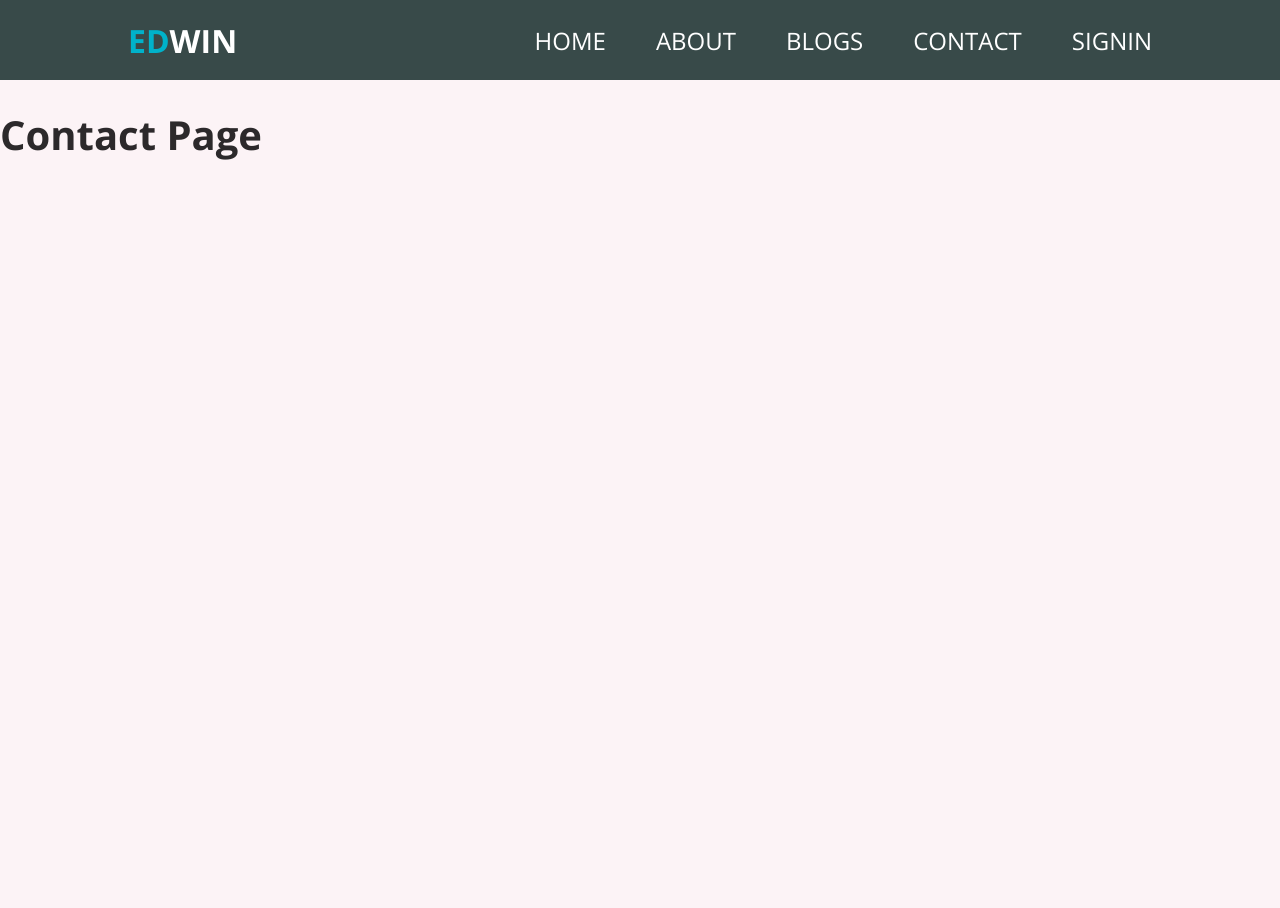
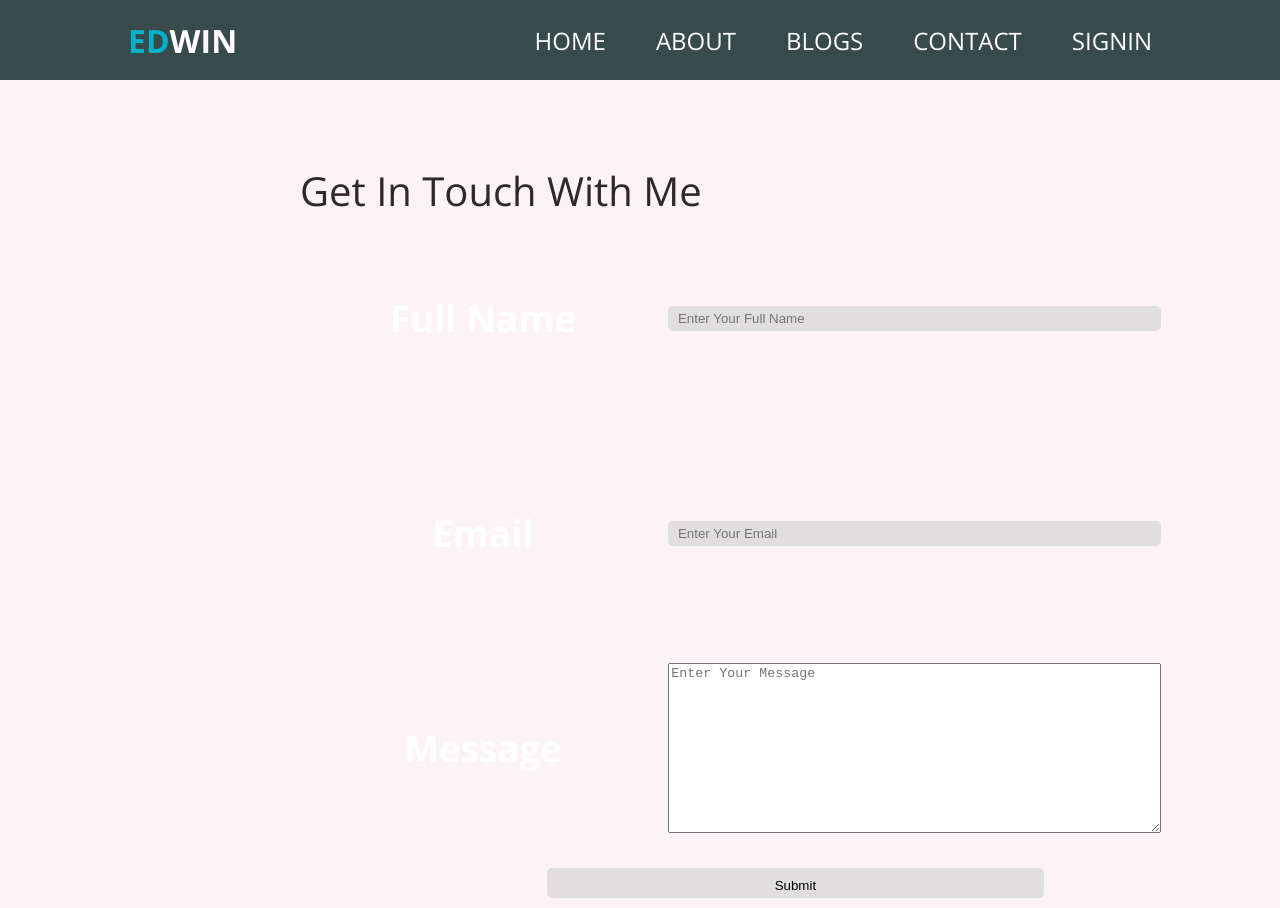
Before and after one commit to edwinnambaje/React-App, a React (Create React App) app: page /contact in a window 1280 px wide. Before the commit the page ends 800 px from the top, so only its background shows below. Built offline with nearby package versions, Linux system fonts and the light colour scheme.

Commit message:
added login and contact

```diff
--- a/src/components/layouts/MainNavigation.module.css
+++ b/src/components/layouts/MainNavigation.module.css
@@ -17,6 +17,7 @@
   .header ul {
     list-style: none;
     margin: 0;
+    justify-content: space-between;
     padding: 0;
     display: flex;
     align-items: baseline;
--- a/src/components/meetups/MeetupList.module.css
+++ /dev/null
@@ -1,5 +0,0 @@
-.list {
-    list-style: none;
-    margin: 0;
-    padding: 0;
-  }
--- a/src/pages/Contact.js
+++ b/src/pages/Contact.js
@@ -1,4 +1,30 @@
+import './contact.css'
 function Contact(){
-    return <h1>Contact Page</h1>;
+    return <section id="contact" className="contact">
+         <div className="contact-items">
+          <div className="contact-info"><h1>Get In Touch With Me</h1>
+          <div className="contact-form">
+            <div id="contact-form">
+              <div className="form-control">
+                <label htmlFor="name">Full Name</label>
+                <input type="text" id="name" name="sender-name" placeholder="Enter Your Full Name" className="input-field " />
+              </div>
+              <div className="name_error"> </div>
+              <div className="form-control">
+                <label htmlFor="email">Email</label>
+                <input type="email" id="email" name="sender-email" placeholder="Enter Your Email" className="input-field "/>
+              </div>
+              <div className="email_error"> </div>
+              <div className="form-control">
+                <label htmlFor="message">Message</label>
+                <textarea id="message" cols="70" rows="10" placeholder="Enter Your Message" name="message" className="input-field"></textarea>
+              </div>
+              <div className="message_error"> </div>
+              <div className="submit-button"><input type="submit" value="Submit" id="submit-btn" className="submit-btn"/></div>
+            </div>
+          </div>
+      </div>
+      </div>
+  </section>
 }
 export default Contact;
--- /dev/null
+++ b/src/pages/Login.css
@@ -0,0 +1,69 @@
+.main{
+	width: 580px;
+	height: 520px;
+	background: #384A49;
+	overflow: hidden;
+	border-radius: 10px;
+	box-shadow: 5px 20px 50px #000;
+	margin-top: 100px;
+    margin-left: 30%;
+}
+
+label{
+	color: #fff;
+	font-size: 2.3em;
+	justify-content: center;
+	display: flex;
+	margin: 60px;
+	font-weight: bold;
+	cursor: pointer;
+	transition: .5s ease-in-out;
+}
+input{
+	width: 60%;
+	height: 25px;
+	background: #e0dede;
+	justify-content: center;
+	display: flex;
+	margin:auto;
+	padding: 10px;
+	border: none;
+	outline: none;
+	border-radius: 5px;
+}
+.name{
+	position: relative;
+	margin-top: 50px;
+}
+.pass{
+	margin-top: 50px;
+}
+.button{
+	width: 60%;
+	height: 30px;
+	margin: 50px auto;
+	justify-content: center;
+	display: flex;
+	color: #fff;
+	background: #D98F89;
+	font-size: 1em;
+	font-weight: bold;
+	outline: none;
+	border: none;
+	border-radius: 5px;
+	transition: .2s ease-in;
+	cursor: pointer;
+}
+button:hover{
+	background: #2B2929;
+}
+.email_error, .password_error{
+	/* justify-content: center; */
+	display:flex;
+	width: 200px;
+	margin-left: 100px;
+	color: #c62828;
+	margin-top: 5px;
+	margin-bottom: 20px;
+	/* display: none; */
+}
--- a/src/pages/Login.js
+++ b/src/pages/Login.js
@@ -1,4 +1,15 @@
+import './Login.css'
 function Login(){
-    return <h1>Login Page</h1>;
+    return <div className="main">
+    <form  id="form_login" method="post" name="form">
+        <label>Signin</label>
+        <input type="text" id="input_email" name="email" placeholder="email" className="username"/>
+        <div className="email_error"></div>
+        <input type="password" id="input_password" name="password" placeholder="Password" className="pass password" />
+        <div className="password_error"></div>
+        <div className="form_error"></div>
+        <button type="submit" className="button">Signin</button>
+    </form>
+</div>;
 }
 export default Login;
--- /dev/null
+++ b/src/pages/contact.css
@@ -0,0 +1,100 @@
+#contact .contact {
+	flex-direction: column;
+	max-width: 1200px;
+	margin: 0 auto;
+	width: 90%;
+}
+#contact .contact-items {
+	/* max-width: 400px; */
+	width: 100%;
+}
+#contact .contact-item {
+	width: 80%;
+	padding: 20px;
+	text-align: center;
+	border-radius: 10px;
+	padding: 30px;
+	margin: 30px;
+	display: flex;
+	justify-content: center;
+	align-items: center;
+	flex-direction: column;
+	box-shadow: 0px 0px 18px 0 #0000002c;
+	transition: 0.3s ease box-shadow;
+}
+#contact .contact-item:hover {
+	box-shadow: 0px 0px 5px 0 #0000002c;
+}
+#contact .icon {
+	width: 70px;
+	margin: 0 auto;
+	margin-bottom: 10px;
+}
+#contact .contact-info h1 {
+	font-size: 2.5rem;
+	font-weight: 500;
+	margin-bottom: 5px;
+}
+#contact .contact-info h2 {
+	font-size: 1.3rem;
+	line-height: 2rem;
+	font-weight: 500;
+}
+label{
+	margin: 10px;
+	font-size: 16px;
+	width: 30%;
+}
+input{
+	width: 60%;
+}
+textarea{
+	width: 60%;
+}
+.contact-form{
+	display: flex;
+}
+.form-control{
+	display: flex;
+	padding: 10px 0;
+	gap: 2px;
+	width:100%
+}
+.contact-info{
+	padding-top: 50px;
+    padding-left: 300px;
+}
+#submit-btn {
+	display: flex;
+	justify-content:center ;
+	background-color: '##00B2CA';
+	justify-content: center;
+	width: 70%;
+	border: .5px solid '##00B2CA';
+	height: 30px;
+	transition: width 0.4s ease-in-out;
+	}
+.submit-button{
+	display: flex;
+	justify-content: center;
+	margin: 10px;
+	padding-left: 130px;
+}
+
+input.invalid{
+	border: 1px solid red;
+}
+error-hint{
+	color: red;
+}
+.hidden{
+	display: none;
+}
+.email_error, .name_error, .message_error, .comment_error{
+	display: flex;
+	margin-left: 222px;
+	/* justify-content: center; */
+	color: #c62828;
+	margin-top: 5px;
+	margin-bottom: 20px;
+}
```
Also changed, not shown: src/components/meetups/MeetupItem.js (deleted, +0 -24 lines), src/components/meetups/MeetupItem.module.css (deleted, +0 -46 lines), src/components/meetups/MeetupList.js (deleted, +0 -20 lines), src/components/meetups/NewMeetup.js (deleted, +0 -50 lines), src/components/meetups/NewMeetup.module.css (deleted, +0 -45 lines).
